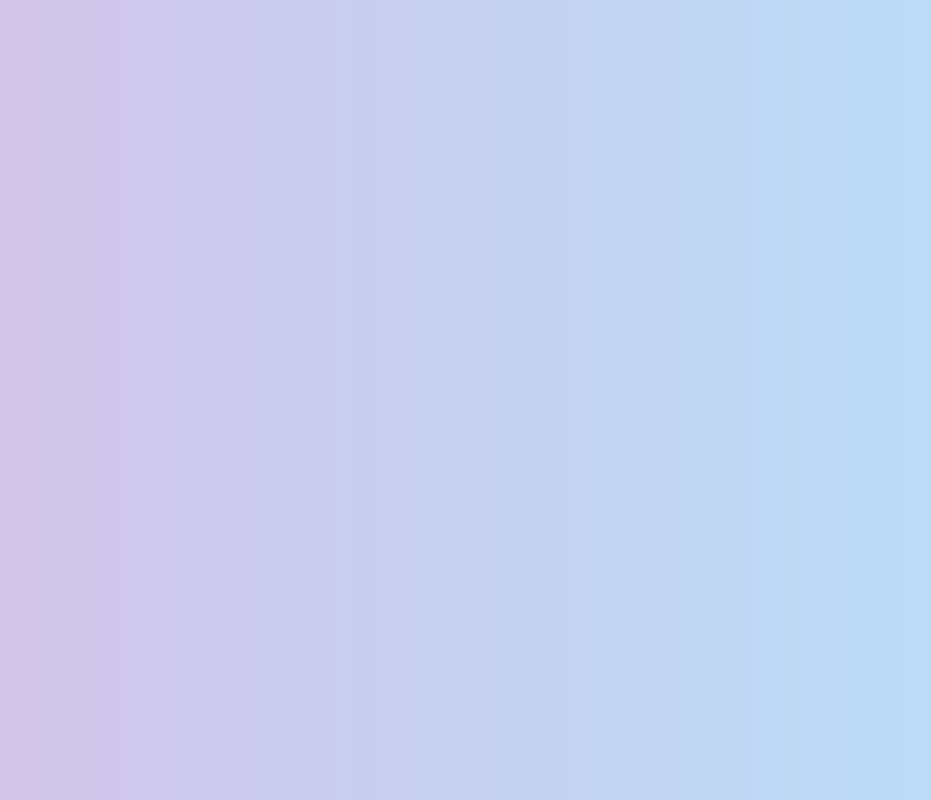
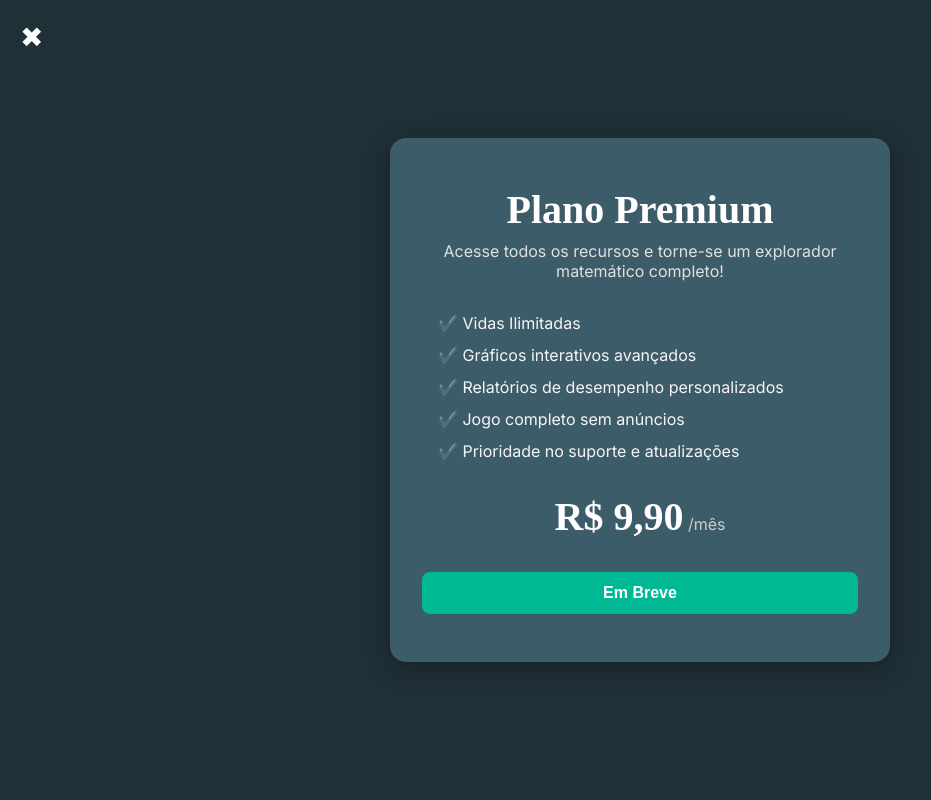
Before and after one commit to CarneiroX/Mathverse, a plain HTML site: page pages/premium.html in a window 1280 px wide. Shown: the whole page, without its empty margins (0-931 px from the left). Drawn offline with Linux system fonts and the light colour scheme; files that its build step writes are made by us from their sources; files whose address does not match are found by name; a web font is replaced by a local one.

Commit message:
Página HTML do Premium

```diff
--- a/pages/premium.html
+++ b/pages/premium.html
@@ -1,8 +1,45 @@
 <!DOCTYPE html>
-<html lang="pt-br">
+<html lang="pt-BR">
 <head>
-    <meta charset="UTF-8">
-    <meta name="viewport" content="width=device-width, initial-scale=1.0">
-    <meta http-equiv="X-UA-Compatible" content="ie=edge">
-    <title>Premium</title>
-    <link rel="stylesheet" href="css/style.css">
+  <meta charset="UTF-8" />
+  <meta name="viewport" content="width=device-width, initial-scale=1.0"/>
+  <title>Premium - Mathverse</title>
+  <link rel="stylesheet" href="C:\Users\alexc\OneDrive\Documentos\Mathverse\css/premium.css">
+  <link href="https://fonts.googleapis.com/css2?family=Inter:wght@400&display=swap" rel="stylesheet">
+  <link href="https://fonts.googleapis.com/css2?family=Karst&display=swap" rel="stylesheet">
+</head>
+
+<body>
+  <a href="C:\Users\alexc\OneDrive\Documentos\Mathverse\index.html" class="botao-voltar">✖</a>
+
+  <main class="premium-container">
+
+    <section class="premium-card">
+
+      <div class="title">
+        <h1>Plano Premium</h1>
+        <p class="subtitle">Acesse todos os recursos e torne-se um explorador matemático completo!</p>
+      </div>
+
+      <ul class="benefits">
+        <li>✔️ Vidas Ilimitadas</li>
+        <li>✔️ Gráficos interativos avançados</li>
+        <li>✔️ Relatórios de desempenho personalizados</li>
+        <li>✔️ Jogo completo sem anúncios</li>
+        <li>✔️ Prioridade no suporte e atualizações</li>
+      </ul>
+
+      <div class="preco">
+        <span class="valor">R$ 9,90</span>
+        <span class="mensal">/mês</span>
+      </div>
+
+      <div class="botoes-premium">
+        <button class="btn-comprar">Em Breve</button>
+      </div>
+
+    </section>
+
+  </main>
+</body>
+</html>
```
